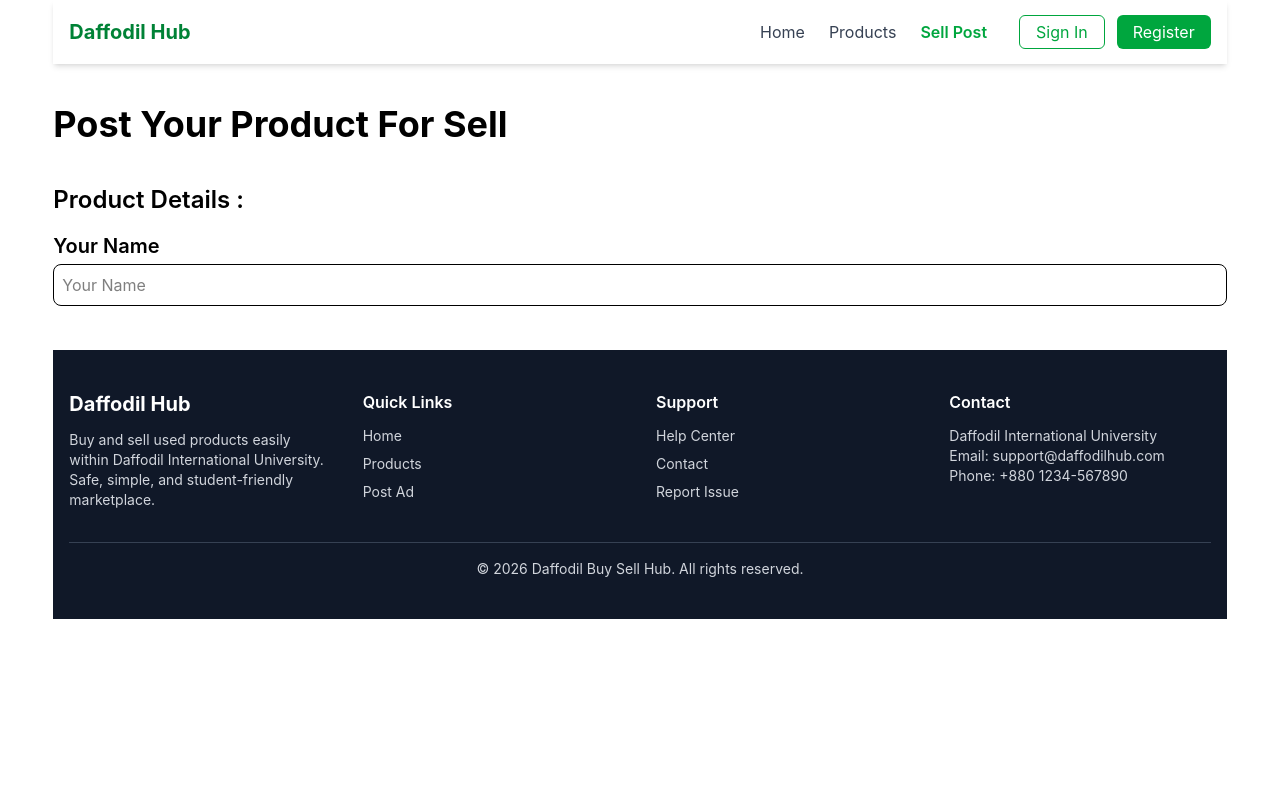
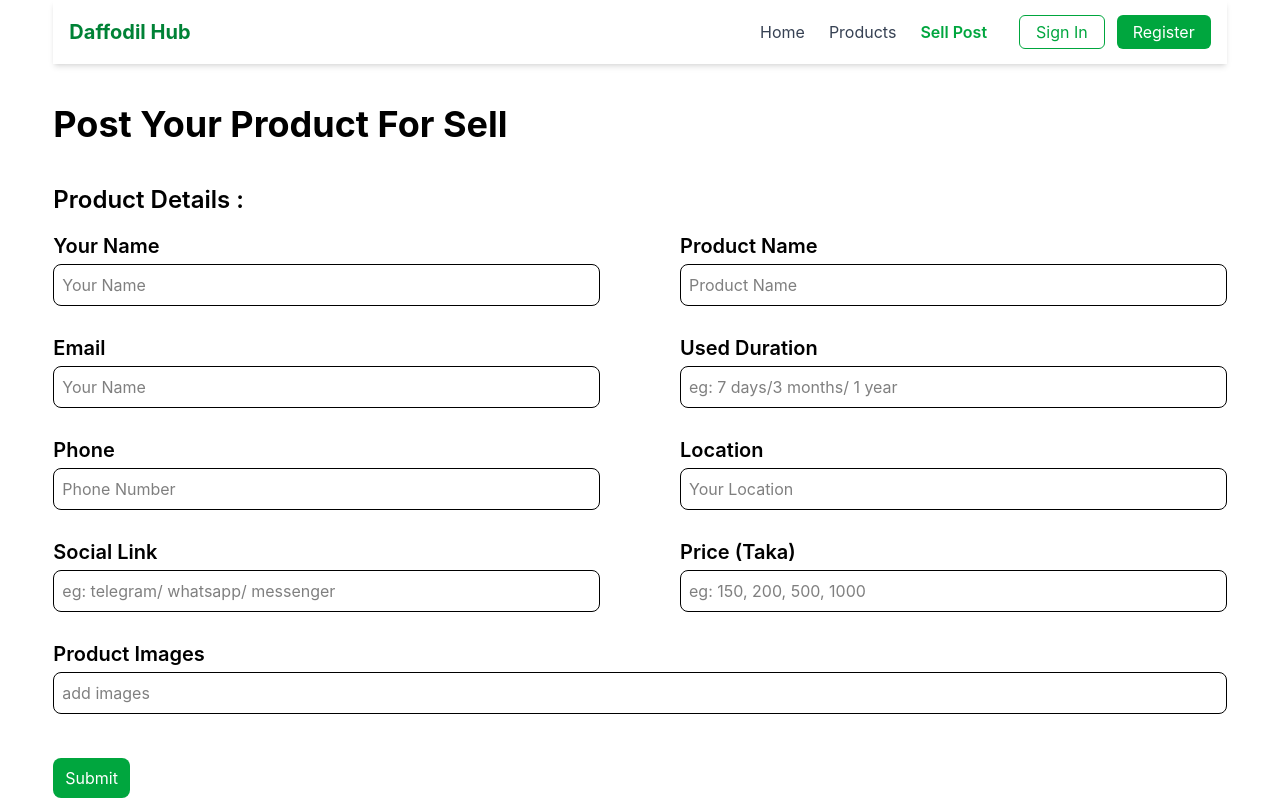
Before and after one commit to munnabiswas99/diu-buy-sell-client, a React (Vite) app: page /sell-post in a window 1280 px wide. Shown: the top 800 px of the page. Built offline with nearby package versions, Linux system fonts and the light colour scheme.

Commit message:
Form created for post a product using react Hook Form

```diff
--- a/src/pages/sellPost/SellPost.jsx
+++ b/src/pages/sellPost/SellPost.jsx
@@ -11,18 +11,187 @@
 
   const handlePost = (data) => console.log(data);
 
-
   return (
     <div>
       <h1 className="font-bold text-4xl my-10">Post Your Product For Sell</h1>
       <h1 className="text-2xl font-semibold mb-4">Product Details :</h1>
       <div>
         <form onSubmit={handleSubmit(handlePost)}>
-            <label htmlFor="" className="text-xl font-semibold">Your Name</label>
-            <br />
-            <input className="border rounded-lg p-2 w-full my-1" type="text" placeholder="Your Name" {...register("userName", {required:true})}/>
-            <br />
-            {errors.userName && <span className="text-red-500 text-sm font-bold">Name is required</span>}
+          <div className="flex flex-col md:flex-row lg:flex-row justify-between gap-2 md:gap-20 lg:gap-20">
+            {/* User Info */}
+            <div className="w-full">
+              <label htmlFor="" className="text-xl font-semibold">
+                Your Name
+              </label>
+              <br />
+              <input
+                className="border rounded-lg p-2 w-full my-1"
+                type="text"
+                placeholder="Your Name"
+                {...register("displayName", { required: true })}
+              />
+              <br />
+              {errors.displayName && (
+                <span className="text-red-500 text-sm font-bold">
+                  Name is required
+                </span>
+              )}
+              <br />
+
+              <label htmlFor="" className="text-xl font-semibold">
+                Email
+              </label>
+              <br />
+              <input
+                className="border rounded-lg p-2 w-full my-1"
+                type="email"
+                placeholder="Your Name"
+                {...register("email", { required: true })}
+              />
+              <br />
+              {errors.email && (
+                <span className="text-red-500 text-sm font-bold">
+                  Email is required
+                </span>
+              )}
+              <br />
+
+              <label htmlFor="" className="text-xl font-semibold">
+                Phone
+              </label>
+              <br />
+              <input
+                className="border rounded-lg p-2 w-full my-1"
+                type="tel"
+                placeholder="Phone Number"
+                {...register("phone", { required: true })}
+              />
+              <br />
+              {errors.phone && (
+                <span className="text-red-500 text-sm font-bold">
+                  Phone is required
+                </span>
+              )}
+              <br />
+
+              <label htmlFor="" className="text-xl font-semibold">
+                Social Link
+              </label>
+              <br />
+              <input
+                className="border rounded-lg p-2 w-full my-1"
+                type="text"
+                placeholder="eg: telegram/ whatsapp/ messenger"
+                {...register("social", { required: true })}
+              />
+              <br />
+              {errors.social && (
+                <span className="text-red-500 text-sm font-bold">
+                  Social Link is required
+                </span>
+              )}
+              <br />
+            </div>
+
+            {/* Product Info */}
+            <div className="w-full">
+              <label htmlFor="" className="text-xl font-semibold">
+                Product Name
+              </label>
+              <br />
+              <input
+                className="border rounded-lg p-2 w-full my-1"
+                type="text"
+                placeholder="Product Name"
+                {...register("productName", { required: true })}
+              />
+              <br />
+              {errors.productName && (
+                <span className="text-red-500 text-sm font-bold">
+                  Name is required
+                </span>
+              )}
+              <br />
+
+              <label htmlFor="" className="text-xl font-semibold">
+                Used Duration
+              </label>
+              <br />
+              <input
+                className="border rounded-lg p-2 w-full my-1"
+                type="text"
+                placeholder="eg: 7 days/3 months/ 1 year"
+                {...register("used", { required: true })}
+              />
+              <br />
+              {errors.used && (
+                <span className="text-red-500 text-sm font-bold">
+                  Used Duration is required is required
+                </span>
+              )}
+              <br />
+
+              <label htmlFor="" className="text-xl font-semibold">
+                Location
+              </label>
+              <br />
+              <input
+                className="border rounded-lg p-2 w-full my-1"
+                type="tel"
+                placeholder="Your Location"
+                {...register("location", { required: true })}
+              />
+              <br />
+              {errors.location && (
+                <span className="text-red-500 text-sm font-bold">
+                  Location is required
+                </span>
+              )}
+              <br />
+
+              <label htmlFor="" className="text-xl font-semibold">
+                Price (Taka)
+              </label>
+              <br />
+              <input
+                className="border rounded-lg p-2 w-full my-1"
+                type="number"
+                placeholder="eg: 150, 200, 500, 1000"
+                {...register("price", { required: true })}
+              />
+              <br />
+              {errors.price && (
+                <span className="text-red-500 text-sm font-bold">
+                  Price is required
+                </span>
+              )}
+              <br />
+            </div>
+          </div>
+
+          {/* Image Input */}
+          <label htmlFor="" className="text-xl font-semibold">
+            Product Images
+          </label>
+          <br />
+          <input
+            className="border rounded-lg p-2 w-full my-1"
+            type="img"
+            placeholder="add images"
+            {...register("images", { required: true })}
+          />
+          <br />
+          {errors.images && (
+            <span className="text-red-500 text-sm font-bold">
+              Images are required
+            </span>
+          )}
+          <br />
+
+          <input
+            className="bg-green-600 py-2 px-3 rounded-lg my-4 text-white"
+            type="submit"
+          />
         </form>
       </div>
     </div>
```
